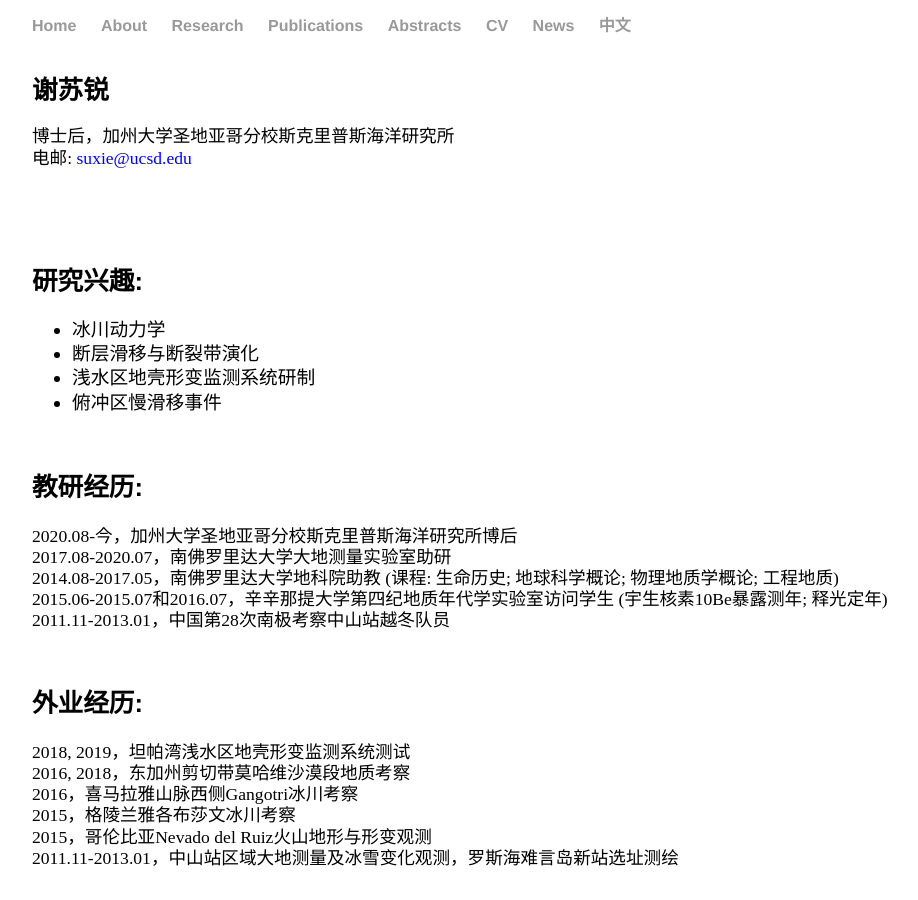
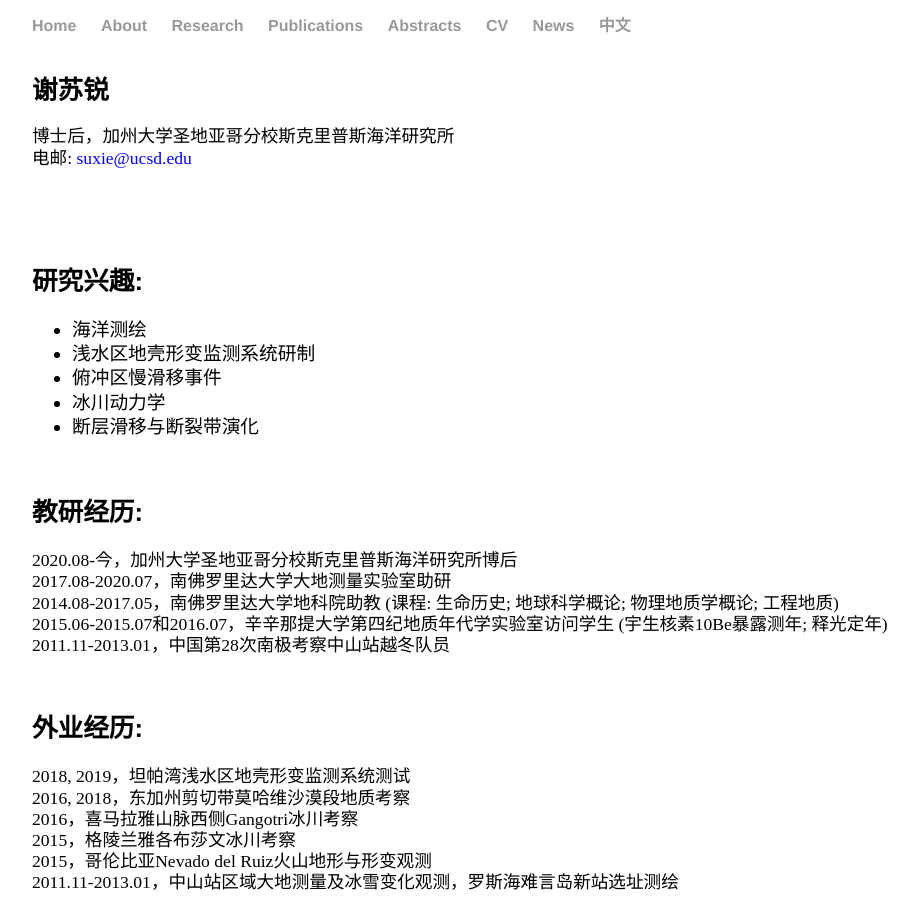
Before and after one commit to suruixie/suruixie.github.io, a Jekyll site: the page built from Chinese/index.html, in a window 1280 px wide and 900 px high. Shown: the whole window, without its empty margins (96-1014 px from the left). Built offline with Jekyll 4.4.1, drawn with Linux system fonts in a browser that asks for light colours; a style sheet for code colours, icons or effects is not loaded.

Commit message:
Update index.html

```diff
--- a/Chinese/index.html
+++ b/Chinese/index.html
@@ -15,10 +15,11 @@
 	<div class="sideText">
 	    <h4 style="margin-top:6em;margin-bottom:0.2em;">研究兴趣: </h4>
 	    <ul class="research_list">
+		    <li style="line-height:130%; font-size:0.9em; color:#000000;">海洋测绘</a></li>
+	  	    <li style="line-height:130%; font-size:0.9em; color:#000000;">浅水区地壳形变监测系统研制</a></li>
+		    <li style="line-height:130%; font-size:0.9em; color:#000000;">俯冲区慢滑移事件</a></li>
 		    <li style="line-height:130%; font-size:0.9em; color:#000000;">冰川动力学</a></li>
 		    <li style="line-height:130%; font-size:0.9em; color:#000000;">断层滑移与断裂带演化</a></li>
-		    <li style="line-height:130%; font-size:0.9em; color:#000000;">浅水区地壳形变监测系统研制</a></li>
-		    <li style="line-height:130%; font-size:0.9em; color:#000000;">俯冲区慢滑移事件</a></li>
 
 	    </ul>
 	</div>
```
